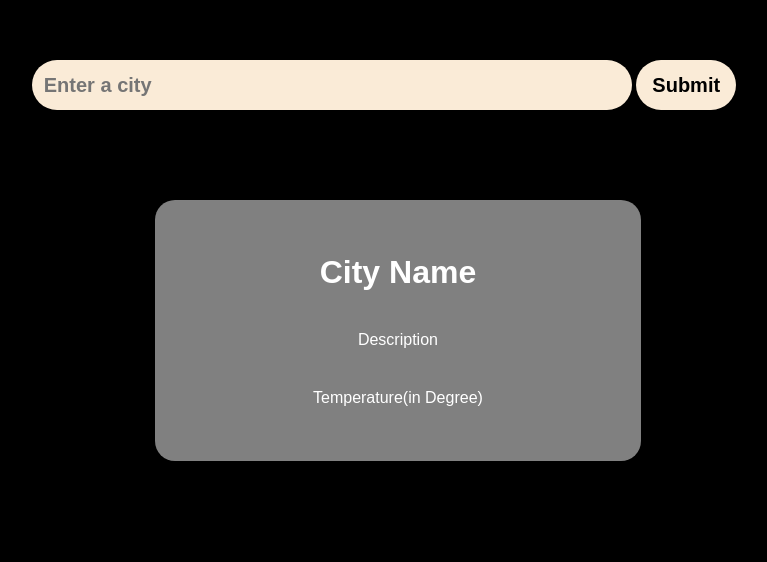
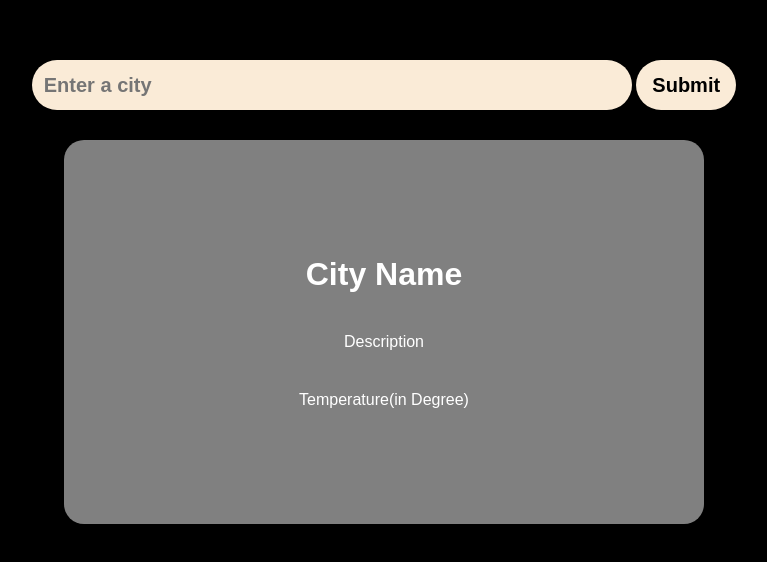
Before and after one commit to artizticamit/weatherAPi, a plain HTML site: page index.html in a window 1280 px wide. Shown: the whole page, without its empty margins (256-1023 px from the left). Drawn offline with Linux system fonts and the light colour scheme.

Commit message:
little changes

```diff
--- a/style.css
+++ b/style.css
@@ -50,10 +50,13 @@ input[type="submit"]:hover{
     background-color: grey;
     justify-content: center;
     align-items: center;
-    position: absolute;
-    top: 200px;
+    position: relative;
+    height: 24rem;
+    width: 50%;
+    margin-top: 10px;
+    margin:30px auto;
     border-radius: 20px;
-    left: 411px;
+
 }
 .item{
     padding:20px;
```
